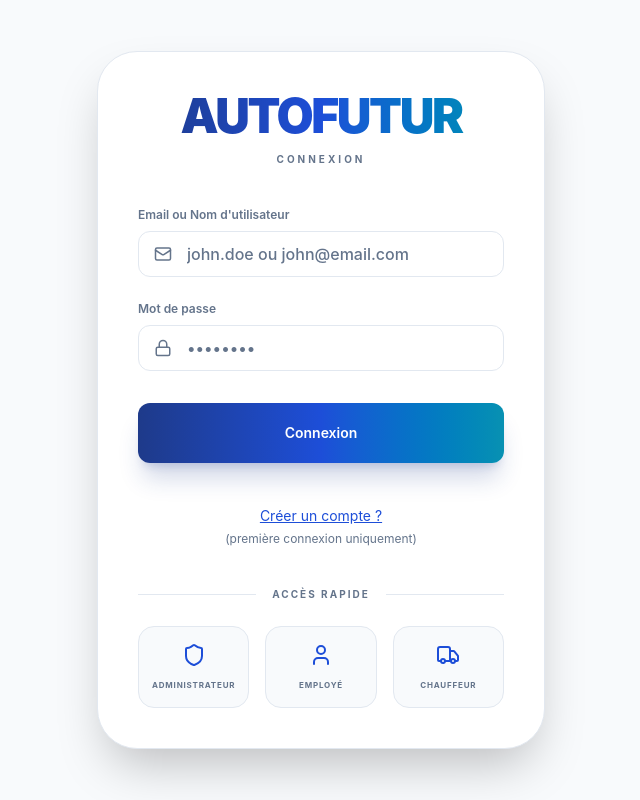
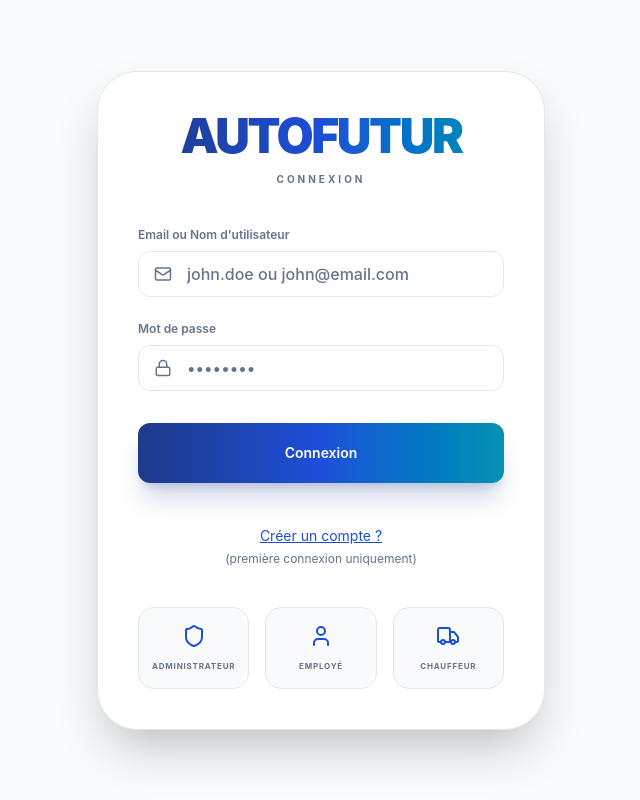
Before and after one commit to abdouni493/mhd-auto-location, a React (Vite) app: page / in a window 1280 px wide. Shown: the whole page, without its empty margins (319-959 px from the left). Built offline with nearby package versions, Linux system fonts and the light colour scheme; no server answers; the database is empty.

Commit message:
Fix Supabase environment variables for Vercel deployment and remove Accès rapide from login

```diff
--- a/src/components/Login.tsx
+++ b/src/components/Login.tsx
@@ -331,12 +331,6 @@ export const Login: React.FC<LoginProps> = ({ lang, onLogin }) => {
         )}
 
         <div className="space-y-6">
-          <div className="flex items-center gap-4">
-            <div className="h-[1px] flex-1 bg-saas-border" />
-            <span className="text-[10px] text-saas-text-muted font-bold uppercase tracking-[0.2em]">{t.quickAccess}</span>
-            <div className="h-[1px] flex-1 bg-saas-border" />
-          </div>
-
           <div className="grid grid-cols-3 gap-4">
             <button
               onClick={() => onLogin({ name: 'Admin', email: '', role: 'admin', avatar: '' })}
--- a/src/constants.ts
+++ b/src/constants.ts
@@ -94,7 +94,6 @@ export const TRANSLATIONS = {
     password: 'Mot de passe',
     username: 'Nom d\'utilisateur',
     signup: 'Créer un compte',
-    quickAccess: 'Accès rapide',
     admin: 'Administrateur',
     worker: 'Employé',
     driver: 'Chauffeur',
@@ -108,7 +107,6 @@ export const TRANSLATIONS = {
     password: 'كلمة المرور',
     username: 'اسم المستخدم',
     signup: 'إنشاء حساب',
-    quickAccess: 'وصول سريع',
     admin: 'مدير',
     worker: 'موظف',
     driver: 'سائق',
--- a/src/supabase.ts
+++ b/src/supabase.ts
@@ -1,10 +1,11 @@
 import { createClient } from '@supabase/supabase-js'
 
-const supabaseUrl = import.meta.env.VITE_SUPABASE_URL
-const supabaseAnonKey = import.meta.env.VITE_SUPABASE_ANON_KEY
+const supabaseUrl = import.meta.env.VITE_SUPABASE_URL || process.env.VITE_SUPABASE_URL
+const supabaseAnonKey = import.meta.env.VITE_SUPABASE_ANON_KEY || process.env.VITE_SUPABASE_ANON_KEY
 
 if (!supabaseUrl || !supabaseAnonKey) {
-  throw new Error('Missing Supabase environment variables')
+  console.error('Missing Supabase environment variables. Please set VITE_SUPABASE_URL and VITE_SUPABASE_ANON_KEY')
+  throw new Error('Missing Supabase environment variables. Check your .env file or Vercel environment settings.')
 }
 
 export const supabase = createClient(supabaseUrl, supabaseAnonKey)
```
